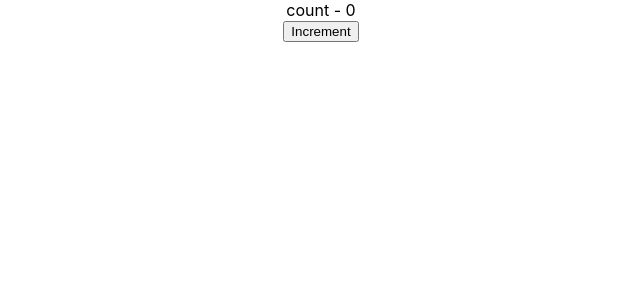
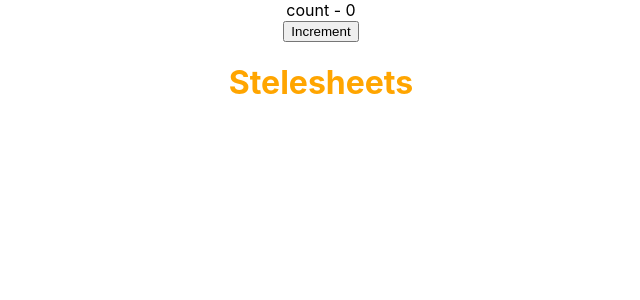
Before and after one commit to KurKestutis/First-Steps-in-React, a React (Create React App) app: page / in a window 1280 px wide. Shown: the top 300 px of the page, without its empty margins (319-959 px from the left). Built offline with nearby package versions, Linux system fonts and the light colour scheme.

Commit message:
CSS added

```diff
--- a/src/App.js
+++ b/src/App.js
@@ -6,6 +6,7 @@
 import Hello from './components/Hello'
 import Message from './components/Message'
 import Counter from './components/Counter';
+import Stylesheet from './components/Stylesheet';
 
 class App extends Component{
   render(){
@@ -13,6 +14,7 @@
       <div className="App">
         <Counter/>
       {/* <Message/> */}
+      <Stylesheet primary={false}/>
 
     </div>
    );
--- /dev/null
+++ b/src/components/Stylesheet.js
@@ -0,0 +1,13 @@
+import React from 'react'
+import './myStyle.css'
+
+function Stylesheet() {
+
+    return (
+        <div>
+            <h1 className='primary'>Stelesheets</h1>
+        </div>
+    )
+}
+
+export default Stylesheet
--- /dev/null
+++ b/src/components/myStyle.css
@@ -0,0 +1,3 @@
+.primary{
+    color: orange;
+}
```
